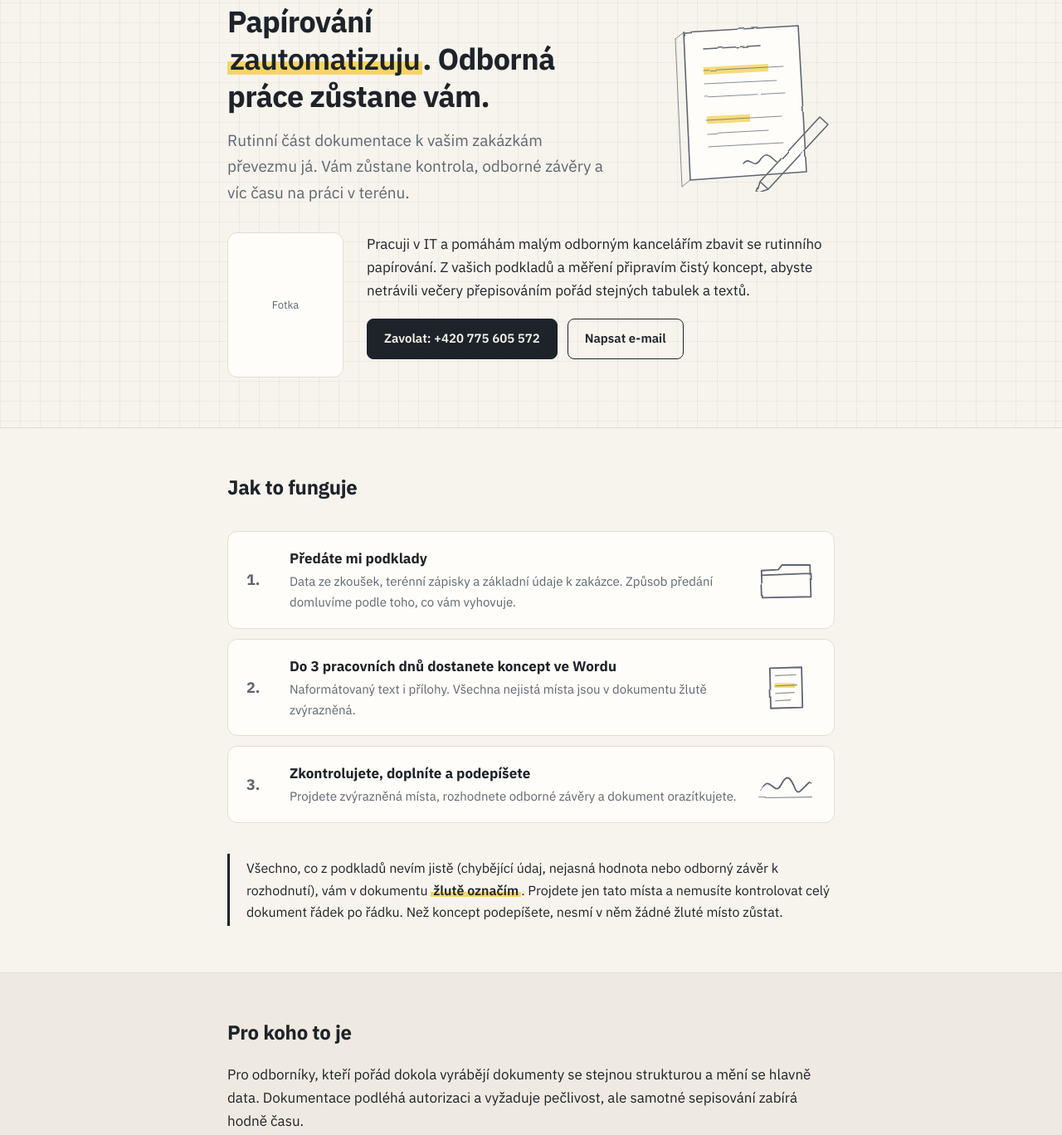
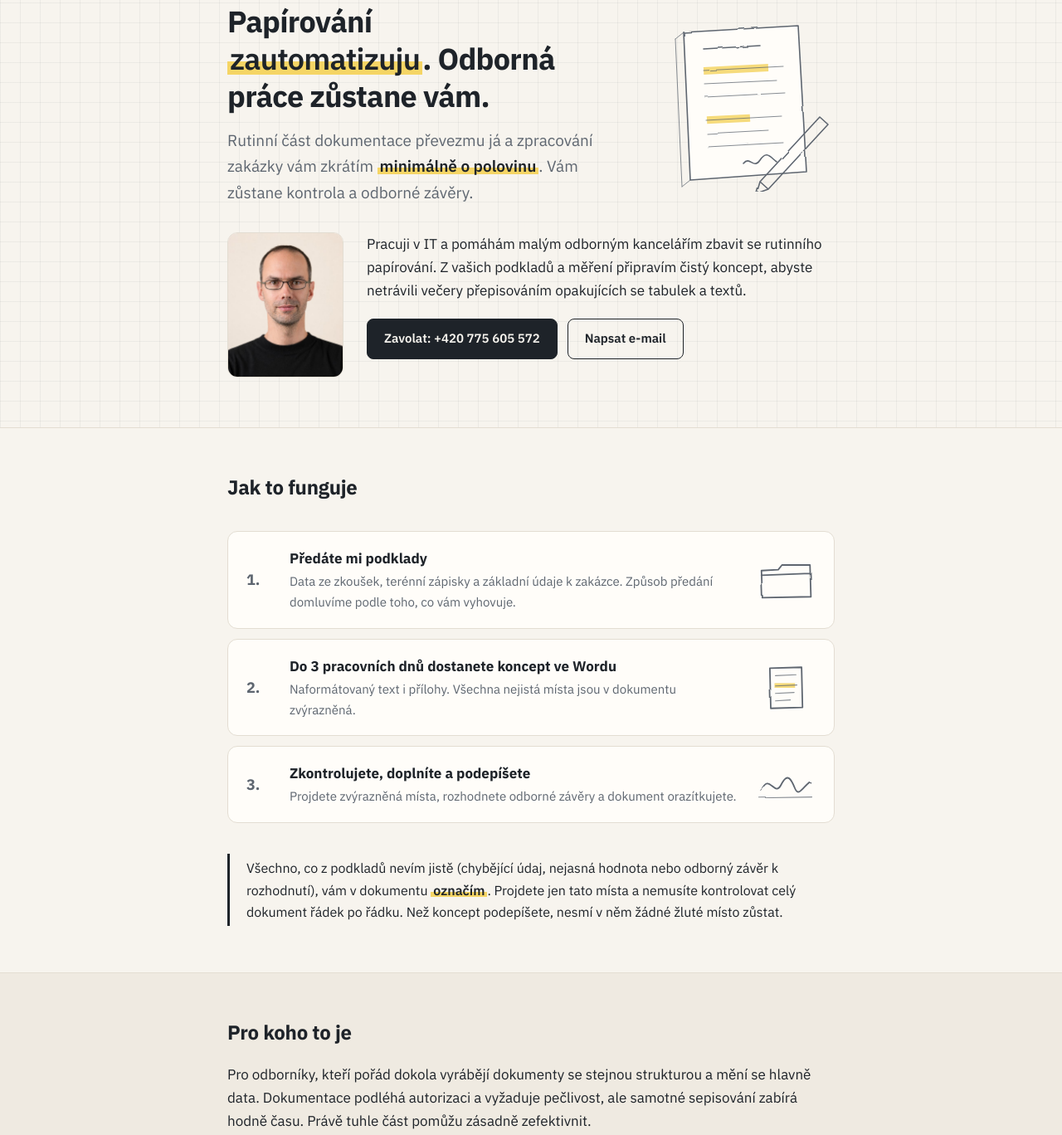
Before and after one commit to mstasek/mstasek.github.io, a plain HTML site: page index.html in a window 1280 px wide. Shown: the part 130-1498 px from the top of the page at 83% size. Drawn offline with Linux system fonts and the light colour scheme.

Commit message:
Add files via upload

```diff
--- a/index.html
+++ b/index.html
@@ -4,7 +4,7 @@
 <meta charset="utf-8">
 <meta name="viewport" content="width=device-width, initial-scale=1">
 <title>Miroslav Stašek, koncepty dokumentace</title>
-<meta name="description" content="Papírování zautomatizuju, odborná práce zůstane vám. Koncepty dokumentace z vašich podkladů pro hydrogeology a další autorizované obory.">
+<meta name="description" content="Papírování zautomatizuju a zpracování zakázky zkrátím minimálně o polovinu. Koncepty dokumentace z vašich podkladů pro hydrogeology a další autorizované obory.">
 <link rel="preconnect" href="https://fonts.googleapis.com">
 <link rel="preconnect" href="https://fonts.gstatic.com" crossorigin>
 <link href="https://fonts.googleapis.com/css2?family=IBM+Plex+Sans:wght@400;500;600;700&display=swap" rel="stylesheet">
@@ -144,6 +144,7 @@
   .final { border-bottom: none; }
 
   /* Decentní zaoblení */
+  img.photo { padding: 0; object-fit: cover; height: auto; display: block; }
   .photo, .steps li, .faq div, .cta { border-radius: 12px; }
   .btn { border-radius: 8px; }
   .note { border-radius: 0 8px 8px 0; }
@@ -157,7 +158,9 @@
   .sketch text { fill: currentColor; font: 500 11px var(--font); }
   .hero-top { display: grid; grid-template-columns: 1fr 240px; gap: 32px; align-items: center; }
   .hero-top > div { min-width: 0; display: flex; flex-direction: column; gap: 16px; }
+  .claim { font-size: 19px; font-weight: 500; }
   .lead { font-size: 19px; color: var(--graphite); }
+  .lead strong { color: var(--ink); }
   .steps li { grid-template-columns: 36px 1fr 72px; align-items: center; }
   .steps li .sketch { width: 72px; }
   .hydro { display: grid; grid-template-columns: 1fr 200px; gap: 32px; align-items: start; }
@@ -208,7 +211,7 @@
       <div class="hero-top">
         <div>
           <h1>Papírování <span class="hl">zautomatizuju</span>. Odborná práce zůstane vám.</h1>
-          <p class="lead">Rutinní část dokumentace k vašim zakázkám převezmu já. Vám zůstane kontrola, odborné závěry a víc času na práci v terénu.</p>
+          <p class="lead">Rutinní část dokumentace převezmu já a zpracování zakázky vám zkrátím <strong class="hl">minimálně o polovinu</strong>. Vám zůstane kontrola a odborné závěry.</p>
         </div>
         <svg class="sketch" viewBox="0 0 240 210" aria-hidden="true">
           <path class="pen paper" d="M58 18 L196 10 L206 186 L66 196 Z"/>
@@ -222,9 +225,9 @@
         </svg>
       </div>
       <div class="intro">
-        <div class="photo" aria-label="Místo pro fotku">Fotka</div>
+        <img class="photo" src="foto.jpg" width="560" height="700" alt="Miroslav Stašek">
         <div>
-          <p>Pracuji v IT a pomáhám malým odborným kancelářím zbavit se rutinního papírování. Z vašich podkladů a měření připravím čistý koncept, abyste netrávili večery přepisováním pořád stejných tabulek a textů.</p>
+          <p>Pracuji v IT a pomáhám malým odborným kancelářím zbavit se rutinního papírování. Z vašich podkladů a měření připravím čistý koncept, abyste netrávili večery přepisováním opakujících se tabulek a textů.</p>
           <div class="actions">
             <a href="tel:+420775605572" class="btn">Zavolat: +420 775 605 572</a>
             <a href="mailto:m.stasek@gmail.com" class="btn btn-outline">Napsat e-mail</a>
@@ -240,19 +243,19 @@
       <ol class="steps">
         <li><div><strong>Předáte mi podklady</strong><p>Data ze zkoušek, terénní zápisky a základní údaje k zakázce. Způsob předání domluvíme podle toho, co vám vyhovuje.</p></div>
           <svg class="sketch" viewBox="0 0 64 48" aria-hidden="true"><path class="pen" d="M6 14 L24 13 L28 8 L58 8 L59 42 L7 43 Z M6 19 L58 17"/></svg></li>
-        <li><div><strong>Do 3 pracovních dnů dostanete koncept ve Wordu</strong><p>Naformátovaný text i přílohy. Všechna nejistá místa jsou v dokumentu žlutě zvýrazněná.</p></div>
+        <li><div><strong>Do 3 pracovních dnů dostanete koncept ve Wordu</strong><p>Naformátovaný text i přílohy. Všechna nejistá místa jsou v dokumentu zvýrazněná.</p></div>
           <svg class="sketch" viewBox="0 0 64 48" aria-hidden="true"><path class="pen paper" d="M15 3 L49 2 L50 45 L16 46 Z"/><rect class="mark" x="20" y="19" width="22" height="5"/><path class="pen thin" d="M21 11 L43 10 M21 22 L44 21 M21 30 L41 29 M21 38 L37 37"/></svg></li>
         <li><div><strong>Zkontrolujete, doplníte a podepíšete</strong><p>Projdete zvýrazněná místa, rozhodnete odborné závěry a dokument orazítkujete.</p></div>
           <svg class="sketch" viewBox="0 0 64 48" aria-hidden="true"><path class="pen" d="M6 30 C14 10, 20 38, 27 24 S38 18, 42 28 S52 24, 58 21"/><path class="pen thin" d="M4 38 L60 37"/></svg></li>
       </ol>
-      <p class="note">Všechno, co z podkladů nevím jistě (chybějící údaj, nejasná hodnota nebo odborný závěr k rozhodnutí), vám v dokumentu <span class="hl">žlutě označím</span>. Projdete jen tato místa a nemusíte kontrolovat celý dokument řádek po řádku. Než koncept podepíšete, nesmí v něm žádné žluté místo zůstat.</p>
+      <p class="note">Všechno, co z podkladů nevím jistě (chybějící údaj, nejasná hodnota nebo odborný závěr k rozhodnutí), vám v dokumentu <span class="hl">označím</span>. Projdete jen tato místa a nemusíte kontrolovat celý dokument řádek po řádku. Než koncept podepíšete, nesmí v něm žádné žluté místo zůstat.</p>
     </div>
   </section>
 
   <section class="alt">
     <div class="wrap">
       <h2>Pro koho to je</h2>
-      <p>Pro odborníky, kteří pořád dokola vyrábějí dokumenty se stejnou strukturou a mění se hlavně data. Dokumentace podléhá autorizaci a vyžaduje pečlivost, ale samotné sepisování zabírá hodně času.</p>
+      <p>Pro odborníky, kteří pořád dokola vyrábějí dokumenty se stejnou strukturou a mění se hlavně data. Dokumentace podléhá autorizaci a vyžaduje pečlivost, ale samotné sepisování zabírá hodně času. Právě tuhle část pomůžu zásadně zefektivnit.</p>
       <p class="muted">Typicky hydrogeologie, statika, geodézie nebo energetické štítky (PENB). U každého oboru záleží na konkrétních zakázkách.</p>
     </div>
   </section>
@@ -275,7 +278,6 @@
         <li>Vyhodnocení čerpací a stoupací zkoušky s grafy</li>
       </ul>
       <p>Ode mě potřebujete jen technický list vrtu, data z čerpací zkoušky a číslo parcely s katastrálním územím.</p>
-      <p class="meta">Výstupy ve Wordu (.docx) a PDF.</p>
       </div>
       <svg class="sketch" viewBox="0 0 200 260" aria-hidden="true">
         <path class="pen" d="M8 40 C40 36, 70 44, 100 40 S160 36, 192 41"/>
@@ -334,7 +336,7 @@
     <div class="wrap">
       <div class="cta">
         <h2>Zkuste to na hotové zakázce</h2>
-        <p>Pošlete mi podklady k zakázce, kterou už máte odevzdanou. Koncept vám připravím zdarma a porovnáte si ho se svou verzí.</p>
+        <p>Pošlete mi podklady k zakázce, kterou už máte odevzdanou. Koncept vám připravím zdarma a porovnáte si ho se svou verzí, i s časem, který vám tehdy zabrala.</p>
         <div class="direct">
           <a href="tel:+420775605572">+420 775 605 572</a>
           <a href="mailto:m.stasek@gmail.com">m.stasek@gmail.com</a>
```
Also changed, not shown: foto.jpg (added).
